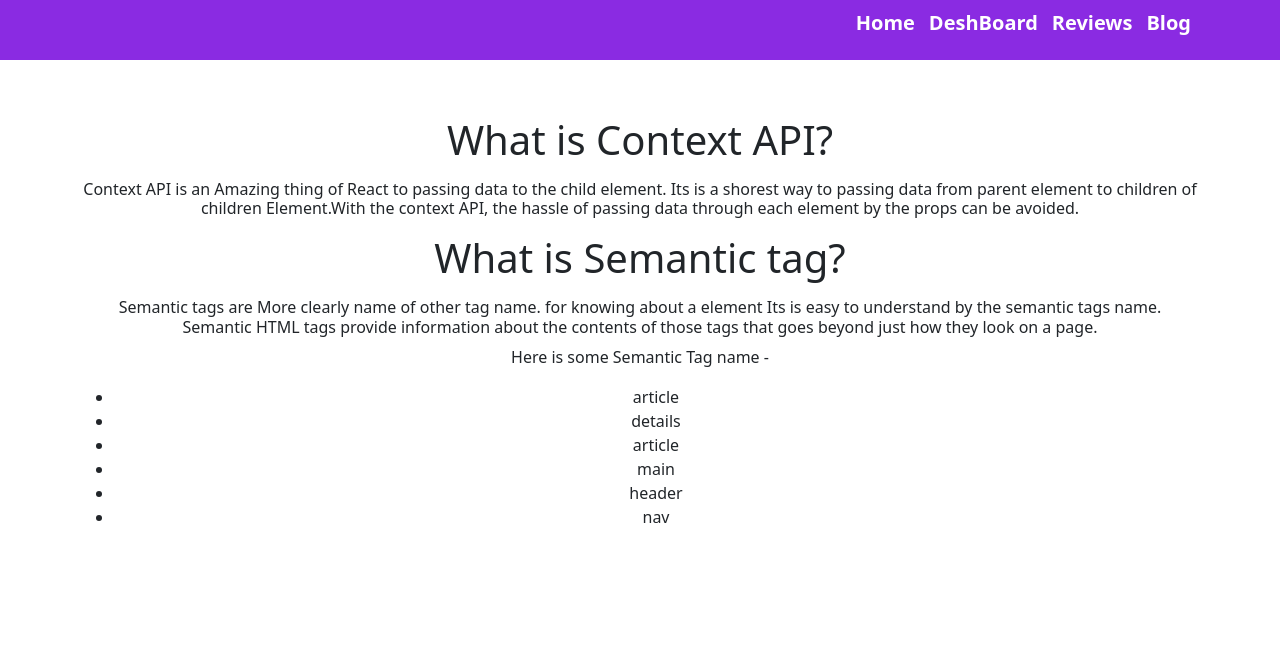
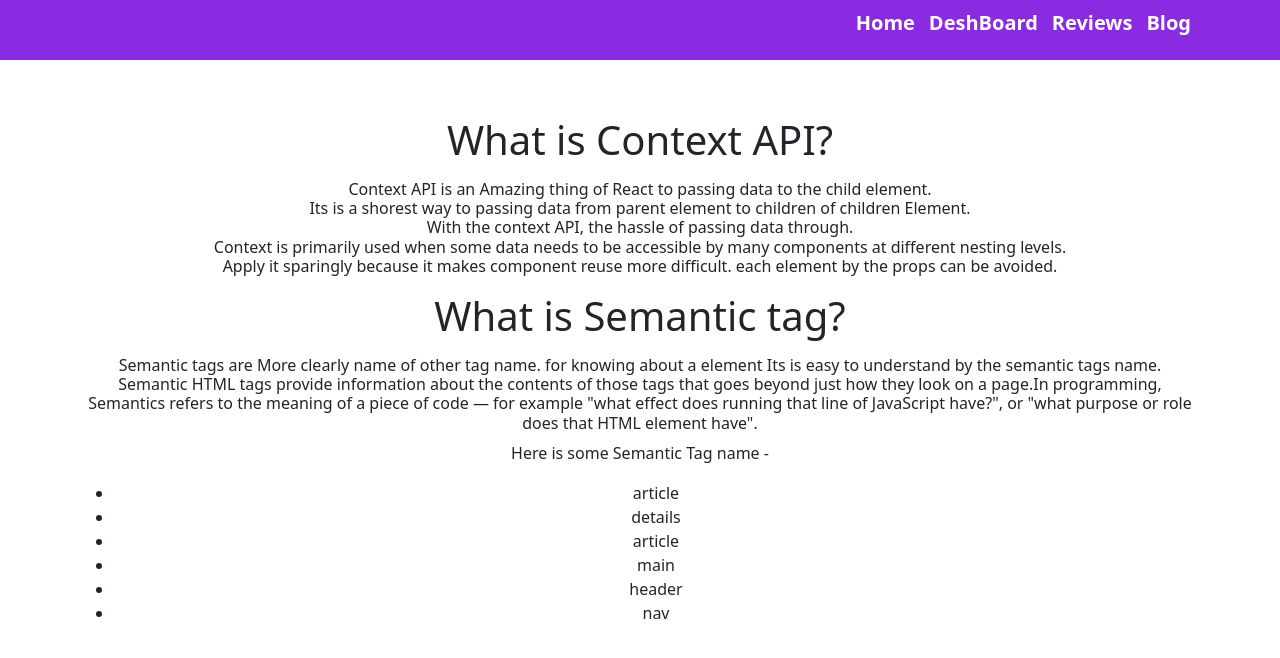
Before and after one commit to Jahid-Hasan-Jony/Product-Analysis, a React (Create React App) app: page /blog in a window 1280 px wide. Shown: the top 658 px of the page. Built offline with nearby package versions, Linux system fonts and the light colour scheme.

Commit message:
adding question answer to the blogs

```diff
--- a/public/index.html
+++ b/public/index.html
@@ -22,7 +22,7 @@
       work correctly both with client-side routing and a non-root public URL.
       Learn how to configure a non-root public URL by running `npm run build`.
     -->
-  <title>PENTAX</title>
+  <title>PENTAX Camera</title>
 </head>
 
 <body>
--- a/src/Component/Blog/Blog.js
+++ b/src/Component/Blog/Blog.js
@@ -4,9 +4,9 @@ const Blog = () => {
     return (
         <div className='container py-5'>
             <h1 className='py-2'>What is Context API?</h1>
-            <h6>Context API is an Amazing thing of React to passing data to the child element. Its is a shorest way to passing data from parent element to children of children Element.With the context API, the hassle of passing data through each element by the props can be avoided.</h6>
+            <h6>Context API is an Amazing thing of React to passing data to the child element.<br></br>Its is a shorest way to passing data from parent element to children of children Element.<br></br>With the context API, the hassle of passing data through.<br></br>Context is primarily used when some data needs to be accessible by many components at different nesting levels.<br></br>Apply it sparingly because it makes component reuse more difficult. each element by the props can be avoided.</h6>
             <h1 className='py-2'>What is Semantic tag?</h1>
-            <h6>Semantic tags are More clearly name of other tag name. for knowing about a element Its is easy to understand by the semantic tags name. Semantic HTML tags provide information about the contents of those tags that goes beyond just how they look on a page.
+            <h6>Semantic tags are More clearly name of other tag name. for knowing about a element Its is easy to understand by the semantic tags name. Semantic HTML tags provide information about the contents of those tags that goes beyond just how they look on a page.In programming, Semantics refers to the meaning of a piece of code — for example "what effect does running that line of JavaScript have?", or "what purpose or role does that HTML element have".
             </h6>
             <p>Here is some Semantic Tag name -</p>
             <ul>
```
